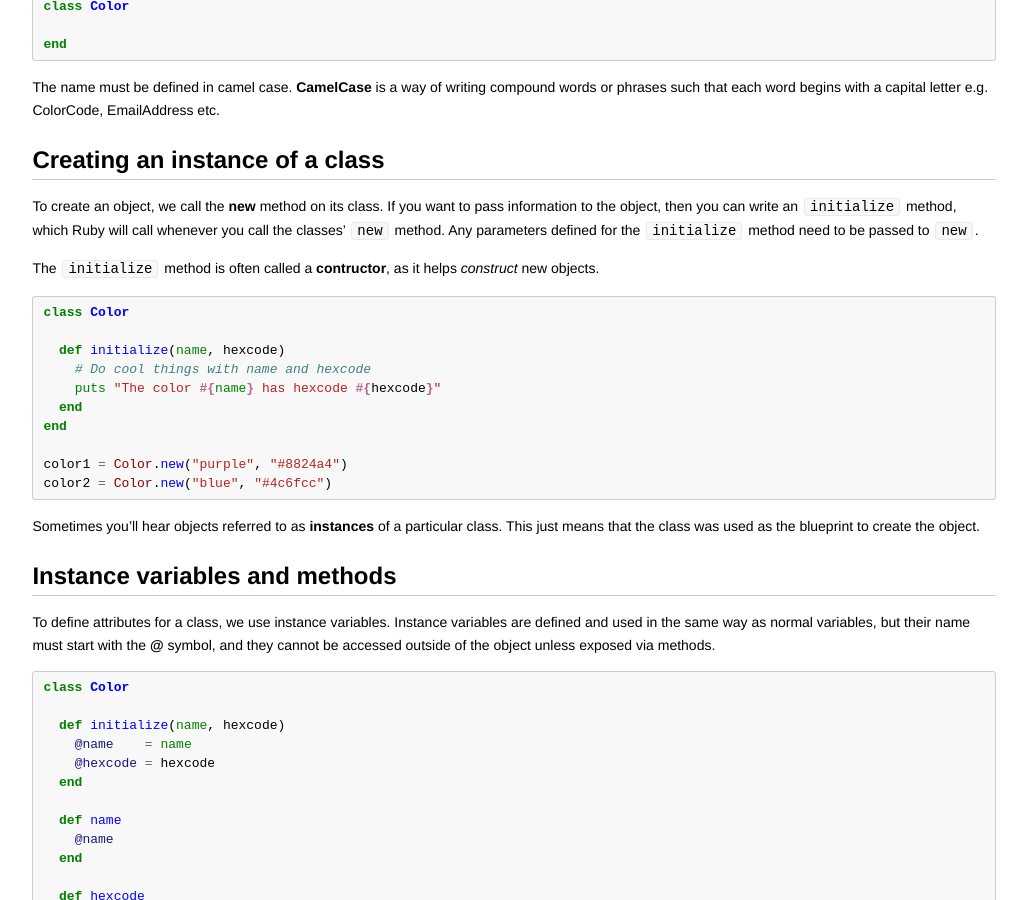
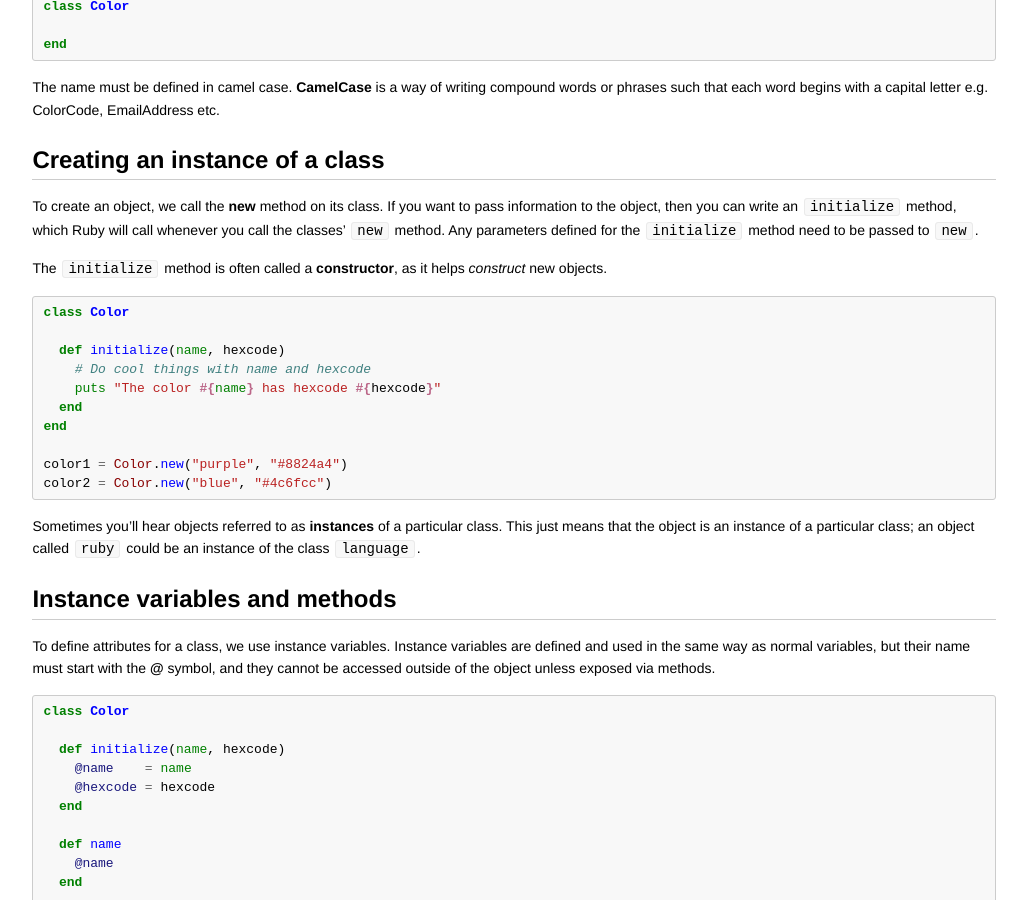
Before and after one commit to codebar/tutorials, a Jekyll site: the page built from ruby/lesson4/tutorial.md, in a window 1280 px wide and 900 px high, scrolled down 683 px. Shown: the whole window, without its empty margins (126-1153 px from the left). Built offline with Jekyll 4.4.1, drawn with Linux system fonts in a browser that asks for light colours; Markdown is read by kramdown in place of the engine named in the settings.

Commit message:
Slightly differently worded explanation of instances

````diff
--- a/ruby/lesson4/tutorial.md
+++ b/ruby/lesson4/tutorial.md
@@ -34,7 +34,7 @@ The name must be defined in camel case. **CamelCase** is a way of writing compou
 
 To create an object, we call the **new** method on its class. If you want to pass information to the object, then you can write an `initialize` method, which Ruby will call whenever you call the classes' `new` method. Any parameters defined for the `initialize` method need to be passed to `new`.
 
-The `initialize` method is often called a **contructor**, as it helps *construct* new objects.
+The `initialize` method is often called a **constructor**, as it helps *construct* new objects.
 
 ```ruby
 class Color
@@ -49,7 +49,7 @@ color1 = Color.new("purple", "#8824a4")
 color2 = Color.new("blue", "#4c6fcc")
 ```
 
-Sometimes you'll hear objects referred to as **instances** of a particular class. This just means that the class was used as the blueprint to create the object.
+Sometimes you'll hear objects referred to as **instances** of a particular class. This just means that the object is an instance of a particular class; an object called `ruby` could be an instance of the class `language`.
 
 ## Instance variables and methods
 
````
